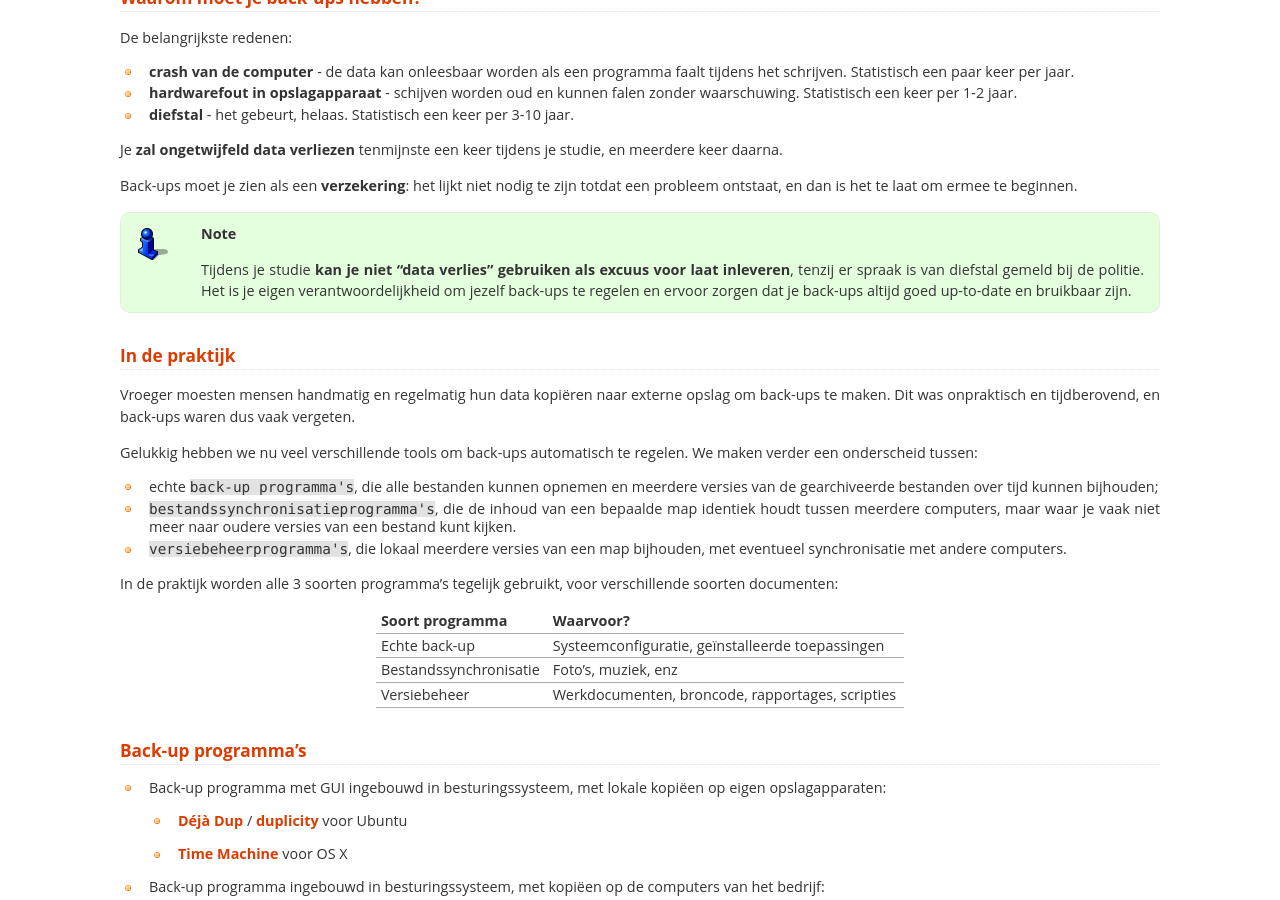
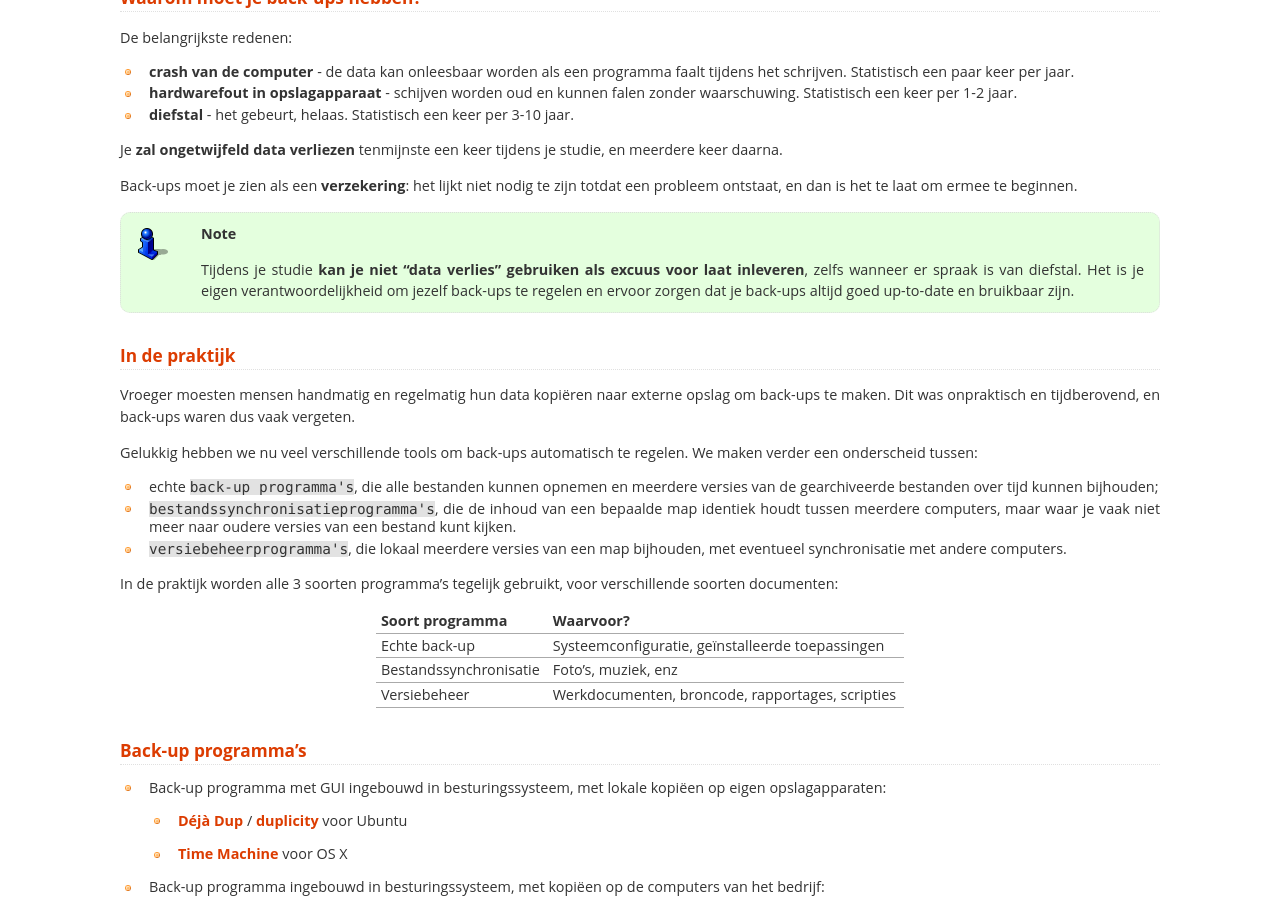
Before and after one commit to knz/leerlijn-informatica, a Sphinx documentation site: the page built from source/dbak.rst, in a window 1280 px wide and 900 px high, scrolled down 576 px. Built offline with Sphinx 7.4.7, drawn with Linux system fonts in a browser that asks for light colours; some web fonts are replaced; formulas are drawn with MathJax 3; cross-references to code outside the pages are shown as plain code.

Commit message:
Fix DBAK.

```diff
--- a/source/dbak.rst
+++ b/source/dbak.rst
@@ -26,8 +26,8 @@ zijn totdat een probleem ontstaat, en dan is het te laat om ermee te
 beginnen.
 
 .. note:: Tijdens je studie **kan je niet "data verlies" gebruiken
-   als excuus voor laat inleveren**, tenzij er spraak is van diefstal
-   gemeld bij de politie. Het is je eigen verantwoordelijkheid om
+   als excuus voor laat inleveren**, zelfs wanneer er spraak is van diefstal.
+   Het is je eigen verantwoordelijkheid om
    jezelf back-ups te regelen en ervoor zorgen dat je back-ups altijd
    goed up-to-date en bruikbaar zijn.
 
```
